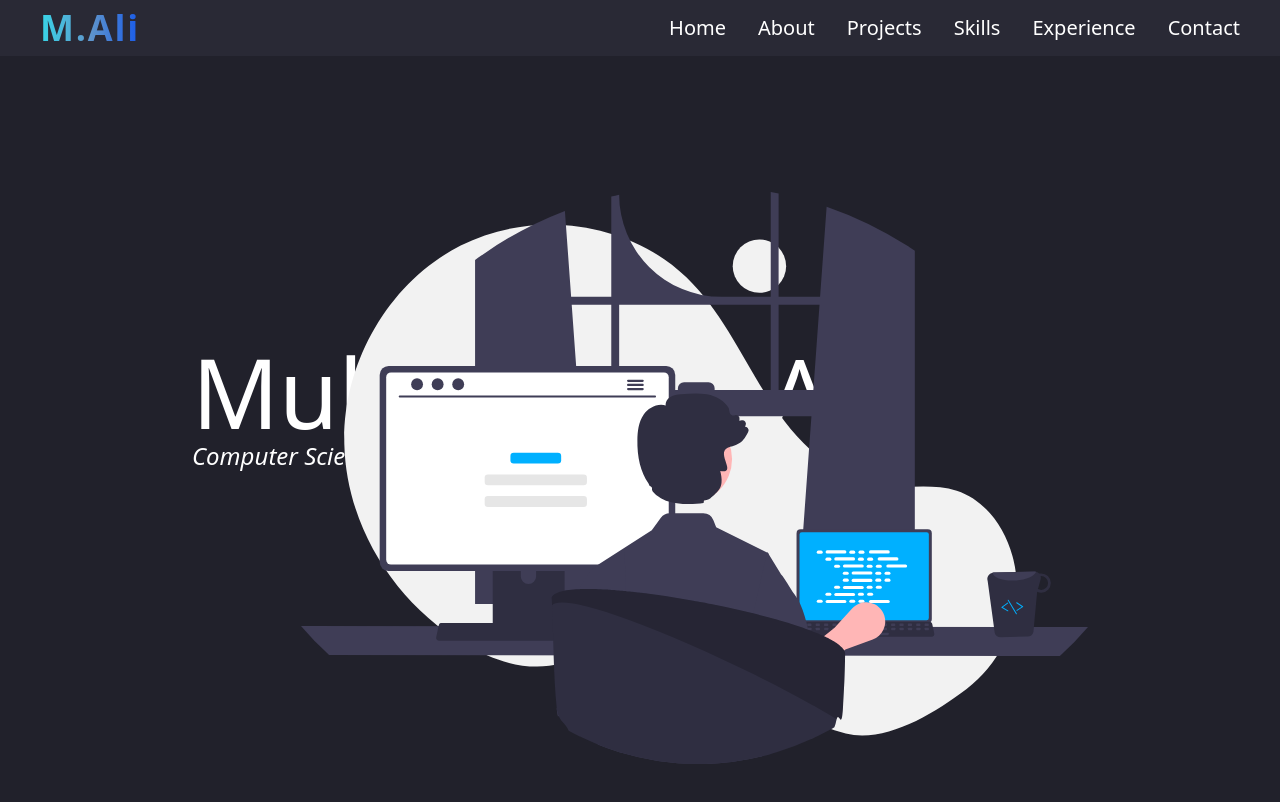
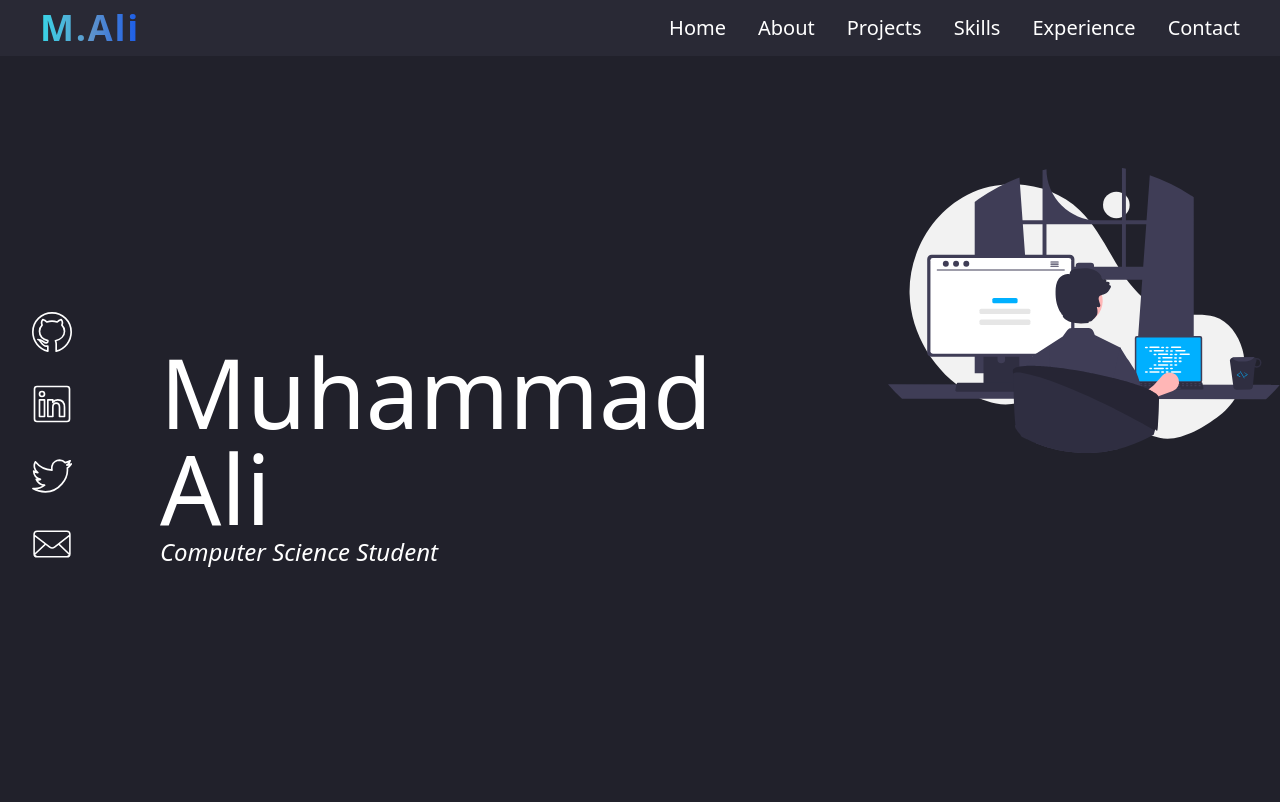
Before and after one commit to MuhammadAli511/Portfolio-v1.0, a website built with Vite: page index.html in a window 1280 px wide. Built offline with nearby package versions, Linux system fonts and the light colour scheme.

Commit message:
Added Social Links and sections

```diff
--- a/index.html
+++ b/index.html
@@ -4,7 +4,8 @@
 <head>
         <meta charset="UTF-8">
         <meta http-equiv="X-UA-Compatible" content="IE=edge">
-        <meta name="viewport" content="width=device-width, initial-scale=1.0">
+        <meta name="viewport"
+                content="width=device-width, user-scalable=no, initial-scale=1.0, mmaximum-scale=1.0, minimum-scale=1.0">
         <link href="/input.css" rel="stylesheet">
         <title>Portfolio</title>
 </head>
@@ -20,33 +21,64 @@
                                 <div class="underline1 hover:text-cyanlight transition ease-linear duration-200"><a
                                                 href="/index.html">Home</a></div>
                                 <div class="underline1 hover:text-cyanlight transition ease-linear duration-200"><a
-                                                href="/about.html">About</a></div>
+                                                href="#about">About</a></div>
                                 <div class="underline1 hover:text-cyanlight transition ease-linear duration-200"><a
-                                                href="/projects.html">Projects</a></div>
+                                                href="#projects">Projects</a></div>
                                 <div class="underline1 hover:text-cyanlight transition ease-linear duration-200"><a
-                                                href="/skills.html">Skills</a></div>
+                                                href="#skills">Skills</a></div>
                                 <div class="underline1 hover:text-cyanlight transition ease-linear duration-200"><a
-                                                href="/experience.html">Experience</a></div>
+                                                href="#experience">Experience</a></div>
                                 <div class="underline1 hover:text-cyanlight transition ease-linear duration-200"><a
-                                                href="/contact.html">Contact</a></div>
+                                                href="#contact">Contact</a></div>
                         </div>
                 </div>
         </div>
 
-        <div class="flex flex-row">
-                <div>
-                        <div class="ml-48 mt-72 text-white text-8xl font-medium">
-                                Muhammad Ali
-                        </div>
-                        <div class="ml-48 text-white text-2xl font-normal italic">
-                                    Computer Science Student
+        <div>
+                <div class="flex flex-col fixed">
+                        <div class="mt-56">
+                                <div class="social-color w-10 ml-8 mt-8 ">
+                                        <a href="https://github.com/MuhammadAli511">
+                                                <img alt="github" src="images\github.svg">
+                                        </a>
+                                </div>
+                                <div class="social-color w-10 ml-8 mt-8">
+                                        <a href="https://www.linkedin.com/in/muhammad-ali-6932bb211/">
+                                                <img alt="linkedin" src="images\linkedin.svg">
+                                        </a>
+                                </div>
+                                <div class="social-color w-10 ml-8 mt-8">
+                                        <a href="https://twitter.com/Muhammad_Ali051">
+                                                <img alt="twitter" src="images\twitter.svg">
+                                        </a>
+                                </div>
+                                <div class="social-color w-10 ml-8 mt-7">
+                                        <a href="mailto:mohammadlai417@outlook.com">
+                                                <img alt="skype" src="images\mail.svg">
+                                        </a>
+                                </div>
                         </div>
                 </div>
-                <div class="absolute right-48 top-48">
-                        <img alt="coding" src="images\img1.svg">
+
+                <div class="flex flex-row">
+
+                        <div class="ml-40 text-white ">
+                                <div class="shrink mt-72 text-8xl font-medium">
+                                        Muhammad Ali
+                                </div>
+                                <div class="shrink text-2xl font-normal italic">
+                                        Computer Science Student
+                                </div>
+                        </div>
+                        <div class="shrink ml-44 mt-28">
+                                <img alt="coding" src="images\img1.svg">
+                        </div>
                 </div>
         </div>
 
+        <div id="about" class="mt-96">
+
+        </div>
 
 
 
--- a/input.css
+++ b/input.css
@@ -30,3 +30,7 @@
   .underline1:hover::before {
     transform: scaleX(1);
   }
+
+  .social-color:hover{
+    filter: invert(50%) sepia(17%) saturate(7154%) hue-rotate(171deg) brightness(105%) contrast(107%);
+  }
```
Also changed, not shown: dist/index.html, images/github.svg (added), images/linkedin.svg (added), images/mail.svg (added), images/twitter.svg (added).
